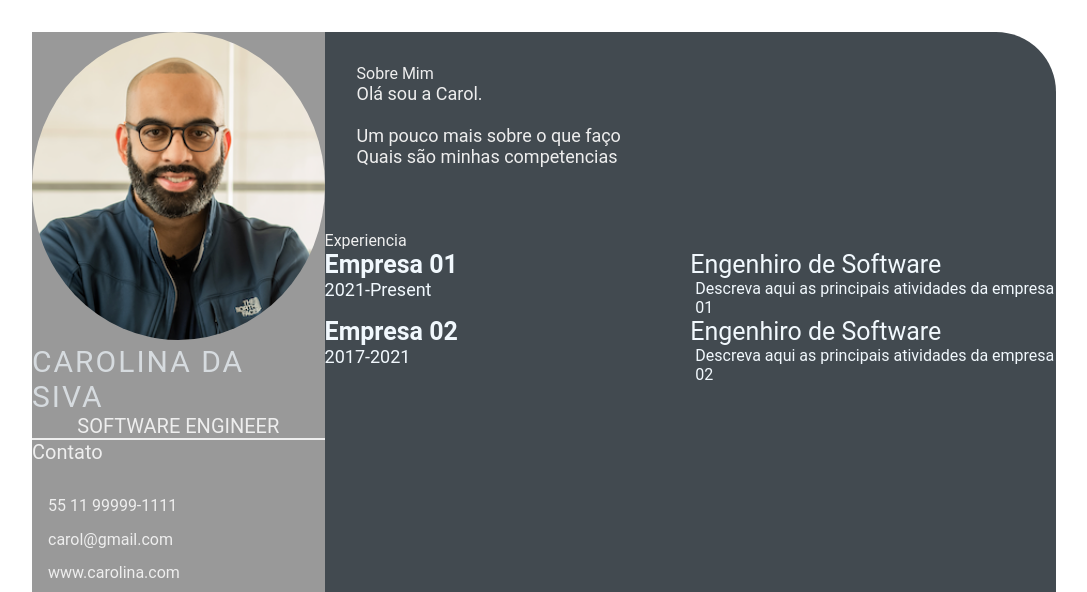
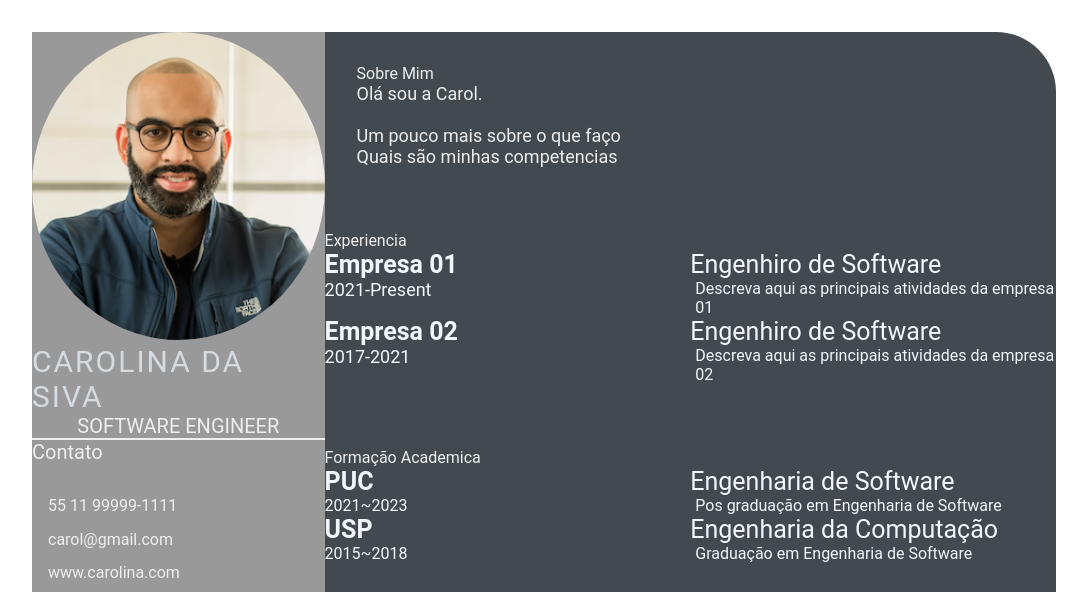
Before and after one commit to CarolinaSilvaPinto/CarolinaSilvaPinto.github.io, a plain HTML site: page index.html in a window 1280 px wide. Shown: the top 592 px of the page, without its empty margins (96-1183 px from the left). Drawn offline with Linux system fonts and the light colour scheme.

Commit message:
Adicionado o grau de escolaridade

```diff
--- a/index.html
+++ b/index.html
@@ -76,6 +76,27 @@
                     </div>
                 </div>
             </section>
+            <section class="education gap">
+                <div class="right-title">Formação Academica</div>
+                <div class="education-contents">
+                    <div class="education-left">
+                        <p class="education-school-name">PUC</p>
+                        <p class="education-time-period">2021~2023</p>
+                    </div>
+                    <div class="education-right">
+                        <p class="education-subject">Engenharia de Software</p>
+                        <p class="education-desc">Pos graduação em Engenharia de Software</p>
+                    </div>
+                    <div class="education-left">
+                        <p class="education-school-name">USP</p>
+                        <p class="education-time-period">2015~2018</p>
+                    </div>
+                    <div class="education-right">
+                        <p class="education-subject">Engenharia da Computação</p>
+                        <p class="education-desc">Graduação em Engenharia de Software</p>
+                    </div>
+                </div>
+            </section>
         </section>
     </main>
 </body>
```
